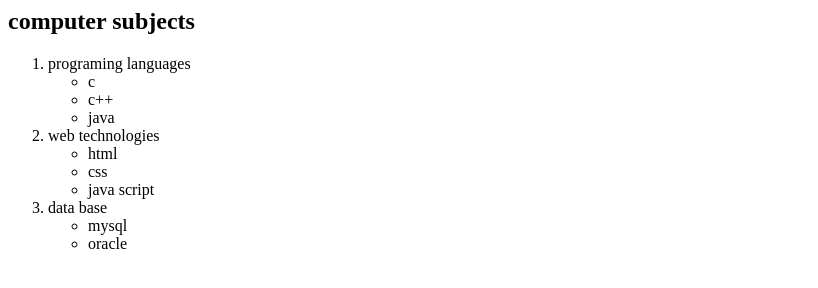
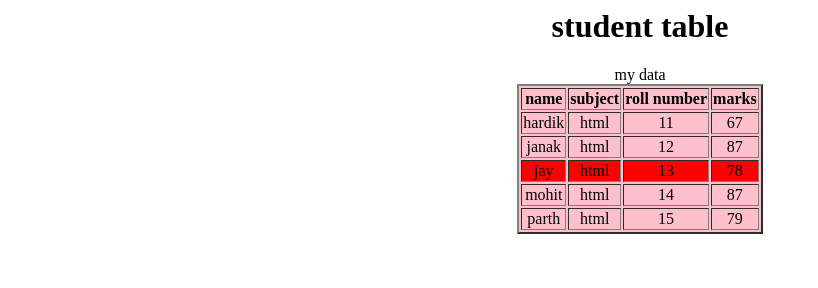
Before and after one commit to hrparmar4464-lab/class_webtech, a plain HTML site: page harshit1.html in a window 1280 px wide. Shown: the whole page, without its empty margins (0-818 px from the left). Drawn offline with Linux system fonts and the light colour scheme.

Commit message:
Add files via upload

```diff
--- a/harshit1.html
+++ b/harshit1.html
@@ -1,28 +1,54 @@
 <html>
-<head>
-<title>combined list</title>
-</head>
+<center>
 <body>
-<h2>computer subjects</h2>
-<ol>
-<li>programing languages
-<ul>
-<li>c</li>
-<li>c++</li>
-<li>java</li>
-</ul>
-</li>
-<li>web technologies
-<ul>
-<li>html</li>
-<li>css</li>
-<li>java script</li>
-</ul>
-</li>
-<li>data base
-<ul>
-<li>mysql</li>
-<li>oracle</li>
-</ol>
+<h1>student table</h1>
+<caption>my data</caption>
+<table border="2" bgcolor="pink">
+
+<tr align="center">
+<th>name</th>
+<th>subject</th>
+<th>roll number</th>
+<th>marks</th>
+
+<tr align="center">
+<td>hardik</td>
+<td>html</td>
+<td>11</td>
+<td>67</td>
+</tr>
+
+<tr align="center">
+<td>janak</td>
+<td>html</td>
+<td>12</td>
+<td>87</td>
+</tr>
+
+<tbody bgcolor="red">
+<tr align="center">
+<td>jay</td>
+<td>html</td>
+<td>13</td>
+<td>78</td>
+</tr>
+</tbody>
+
+<tr align="center">
+<td>mohit</td>
+<td>html</td>
+<td>14</td>
+<td>87</td>
+</tr>
+
+<tr align="center">
+<td>parth</td>
+<td>html</td>
+<td>15</td>
+<td>79</td>
+</tr>
+
+</table>
+</center>
 </body>
 </html>
```
